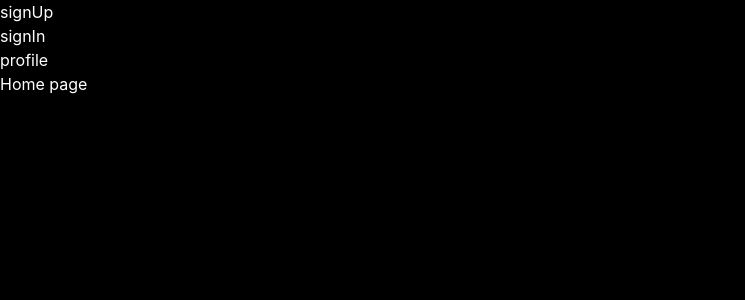
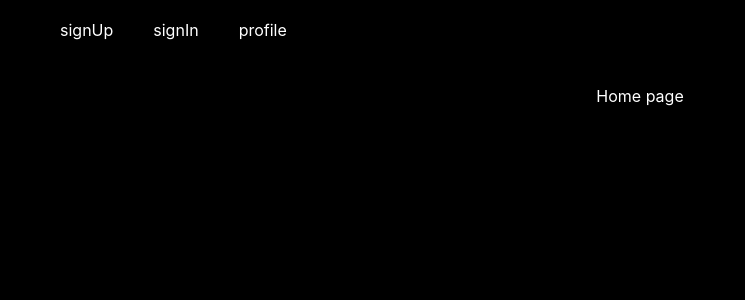
Before and after one commit to Dangerous-Itishnik/inctagram-project, a Next.js app: page / in a window 1280 px wide. Shown: the top 300 px of the page, without its empty margins (0-745 px from the left). Built offline with nearby package versions, Linux system fonts and the light colour scheme.

Commit message:
fix: style layout page

```diff
--- /dev/null
+++ b/src/app/layout.module.scss
@@ -0,0 +1,17 @@
+.header {
+  display: flex;
+  gap: 20px;
+  align-items: center;
+
+  width: 100%;
+  min-height: 60px;
+  margin-bottom: 24px;
+  padding: 12px 60px;
+}
+
+.main {
+  display: flex;
+  flex: 1 1 auto;
+  justify-content: center;
+  width: 100%;
+}
--- a/src/app/layout.tsx
+++ b/src/app/layout.tsx
@@ -5,6 +5,8 @@ import { ReactNode } from 'react'
 import Link from 'next/link'
 
 import '@/styles/index.scss'
+
+import styles from './layout.module.scss'
 
 export const metadata: Metadata = {
   description: 'Generated by create next app',
@@ -15,14 +17,14 @@ export default function RootLayout({ children }: { children: ReactNode }) {
   return (
     <html lang={'en'}>
       <body>
-        <header>
+        <header className={styles.header}>
           <Link href={'/signUp'}>signUp</Link>
           <br />
           <Link href={'/signIn'}>signIn</Link>
           <br />
           <Link href={'/profile'}>profile</Link>
         </header>
-        {children}
+        <main className={styles.main}>{children}</main>
       </body>
     </html>
   )
--- a/src/common/components/authorizationContainer/authorizationContainer.module.scss
+++ b/src/common/components/authorizationContainer/authorizationContainer.module.scss
@@ -1,9 +1,12 @@
 .container {
   display: flex;
+  flex: 1 1 auto;
   flex-direction: column;
   align-items: center;
+  align-self: flex-start;
 
   max-width: 378px;
+  height: auto;
   padding: 24px;
 
   background-color: var(--color-dark-500);
```
